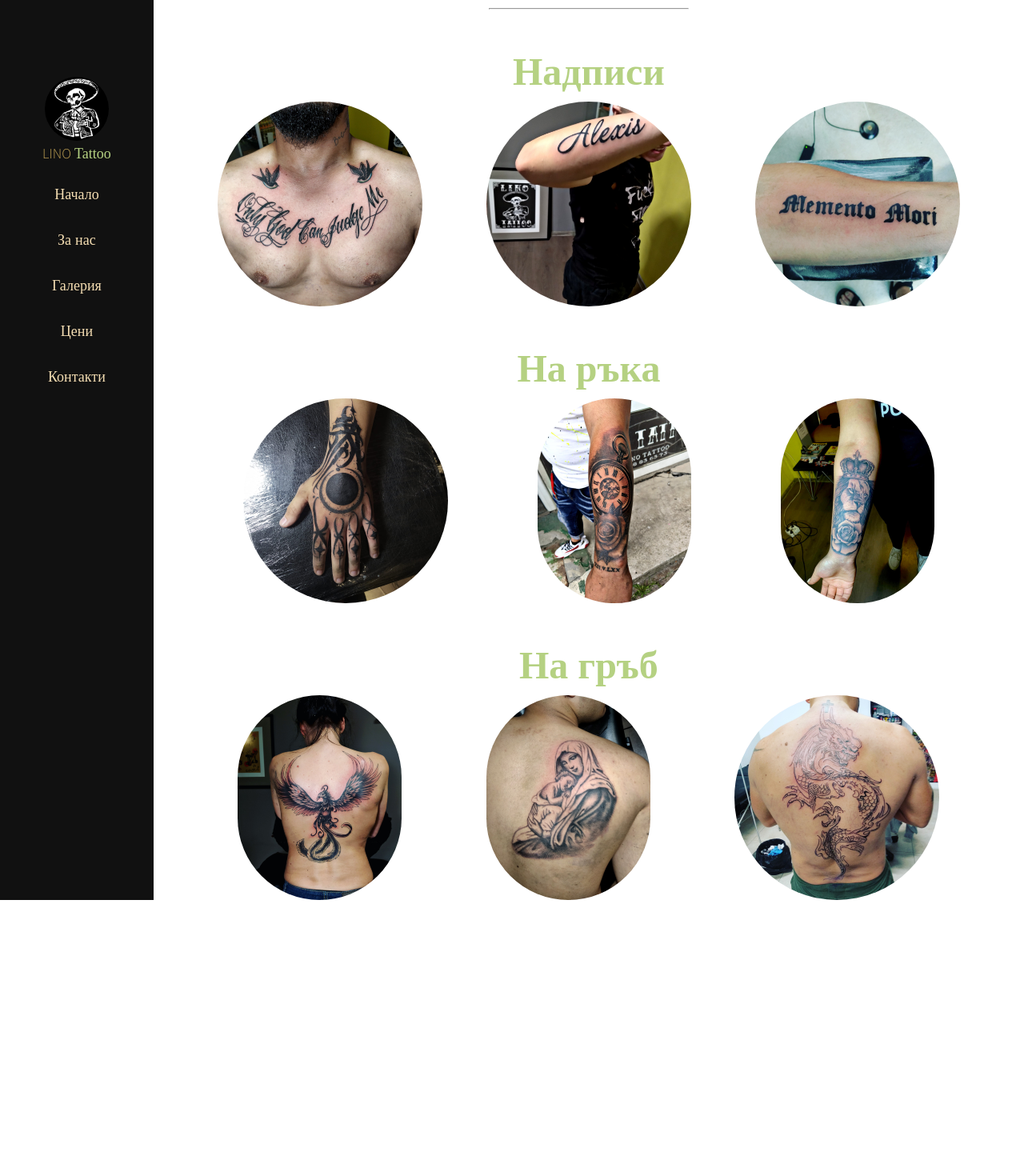
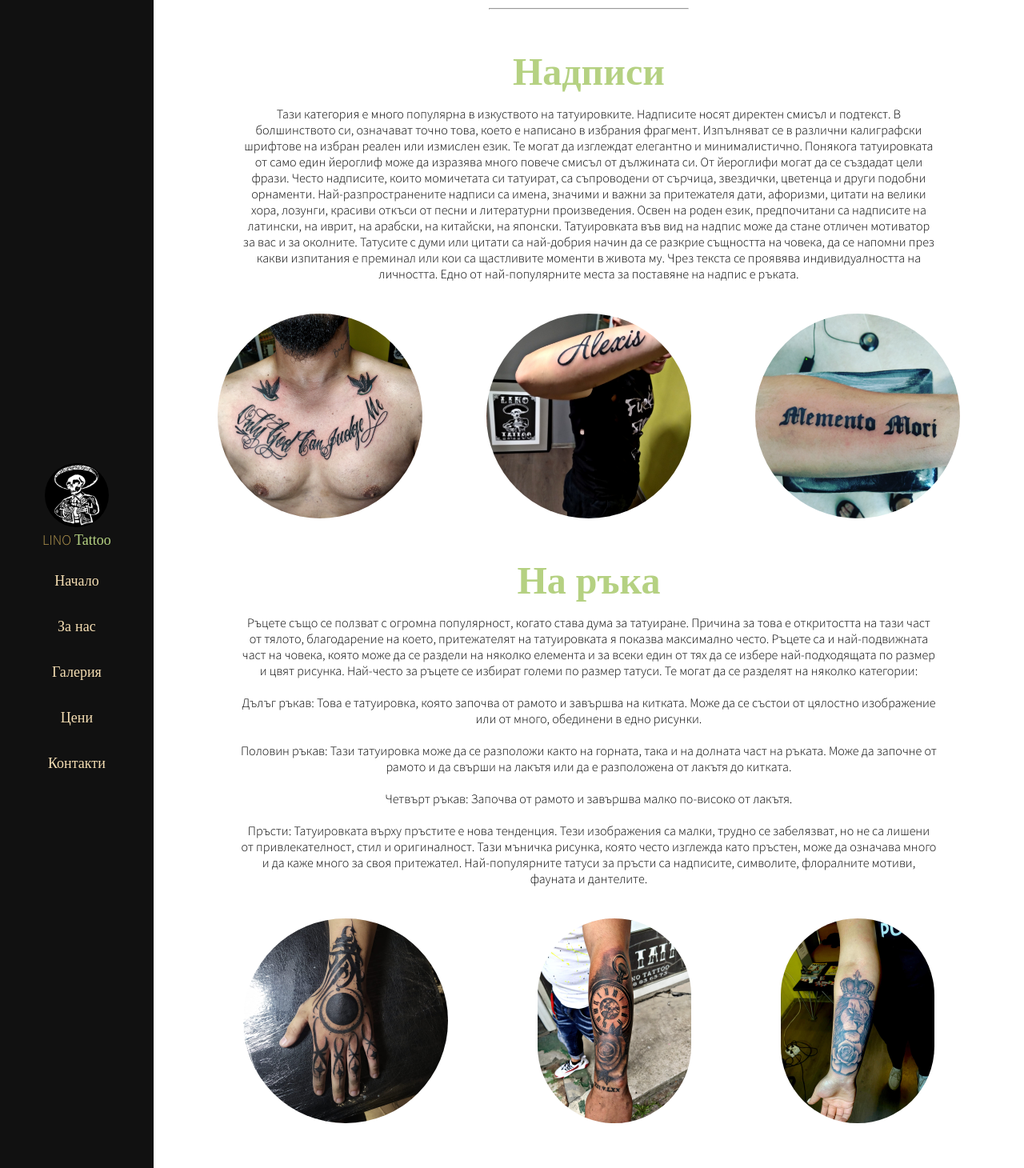
Before and after one commit to RadomirPetkov/lino-tattoo, a React (Create React App) app: page /gallery in a window 1280 px wide. Shown: the part 545-2005 px from the top of the page at 80% size. Before the commit the page ends 1670 px from the top, so only its background shows below. Built offline with nearby package versions, Linux system fonts and the light colour scheme; a web font is replaced by a local one.

Commit message:
add description to tattoos in gallery

```diff
--- a/src/App.js
+++ b/src/App.js
@@ -3,6 +3,7 @@ import { Routes, Route } from 'react-router-dom'
 import { Home } from "./components/Home/Home"
 import { Navbar } from './components/Navbar/Navbar';
 import { Gallery } from './components/Gallery/Gallery';
+import { About } from './components/About/About';
 
 function App() {
   return (
@@ -13,6 +14,7 @@ function App() {
       <Routes>
         <Route path='/' element={<Home />}></Route>
         <Route path='/gallery' element={<Gallery />}></Route>
+        <Route path='/about' element={<About />}></Route>
       </Routes>
     </div>
   );
--- /dev/null
+++ b/src/components/About/About.js
@@ -0,0 +1,39 @@
+import background from "../hand.jpg"
+
+
+export const About = () => {
+
+
+    return <div id="page-content-wrapper">
+
+        <div className="first-section">
+
+            <img className="background-img" src={background}></img>
+
+            <div className="title-heading">
+                <h1>За нас</h1>
+            </div>
+
+
+        </div>
+
+
+
+        <section id="barbers" className="section lb">
+
+
+            <div className="heading center">
+                <small>Тук ще откриете част от нашите татуировки</small>
+                <hr className="grd1" />
+
+            </div>
+
+
+        </section>
+
+
+
+    </div>
+
+    return
+}
--- a/src/components/Gallery/Gallery.js
+++ b/src/components/Gallery/Gallery.js
@@ -1,4 +1,4 @@
-import background from "./hand.jpg"
+import background from "../hand.jpg"
 import letterTattooFirst from "./nadpis1.jpg"
 import letterTattooSecond from "./nadpis2.jpg"
 import letterTattooThird from "./nadpis3.jpg"
@@ -39,7 +39,22 @@ export const Gallery = () => {
 
             <div className="gallery-section">
                 <h3 className="heading center">Надписи</h3>
+                <p className="par">Тази категория е много популярна в изкуството на татуировките.
+                    Надписите носят директен смисъл и подтекст.
+                    В болшинството си, означават точно това, което е написано в избрания фрагмент.
+                    Изпълняват се в различни калиграфски шрифтове на избран реален или измислен език.
+                    Те могат да изглеждат елегантно и минималистично.
+                    Понякога татуировката от само един йероглиф може да изразява много повече смисъл от дължината си.
+                    От йероглифи могат да се създадат цели фрази.
+                    Често надписите, които момичетата си татуират, са съпроводени от сърчица, звездички, цветенца и други подобни орнаменти.
+                    Най-разпространените надписи са имена, значими и важни за притежателя дати, афоризми, цитати на велики хора, лозунги, красиви откъси от песни и литературни произведения.
+                    Освен на роден език, предпочитани са надписите на латински, на иврит, на арабски, на китайски, на японски.
+                    Татуировката във вид на надпис може да стане отличен мотиватор за вас и за околните.
+                    Татусите с думи или цитати са най-добрия начин да се разкрие същността на човека, да се напомни през какви изпитания е преминал или кои са щастливите моменти в живота му.
+                    Чрез текста се проявява индивидуалността на личността.
+                    Едно от  най-популярните места за поставяне на надпис е ръката.</p>
                 <div className="gallery-tattoo-images">
+
                     <img src={letterTattooFirst} />
                     <img src={letterTattooSecond} />
                     <img src={letterTattooThird} />
@@ -48,6 +63,26 @@ export const Gallery = () => {
 
             <div className="gallery-section">
                 <h3 className="heading center">На ръка</h3>
+                <p className="par">Ръцете също се ползват с огромна популярност, когато става дума за татуиране. Причина за това е откритостта на тази част от тялото, благодарение на което, притежателят на татуировката я показва максимално често. Ръцете са и най-подвижната част на човека, която може да се раздели на няколко елемента и за всеки един от тях да се избере най-подходящата по размер и цвят рисунка. Най-често за ръцете се избират големи по размер татуси. Те могат да се разделят на няколко категории:
+                    <ul className="tattoo-styles">
+                        <li>Дълъг ръкав: Това е татуировка, която започва от рамото и завършва на китката. Може да се състои от цялостно изображение или от много, обединени в едно рисунки.
+                        </li>
+                        <li>
+                            Половин ръкав: Тази татуировка може да се разположи както на горната, така и на долната част на ръката. Може да започне от рамото и да свърши на лакътя или да е разположена от лакътя до китката.
+                        </li>
+                        <li>
+                            Четвърт ръкав: Започва от рамото и завършва малко по-високо от лакътя.
+                        </li>
+                        <li>
+                            Пръсти: Татуировката върху пръстите е нова тенденция. Тези изображения са малки, трудно се забелязват, но не са лишени от привлекателност, стил и оригиналност. Тази мъничка рисунка, която често изглежда като пръстен, може да означава много и да каже много за своя притежател. Най-популярните татуси за пръсти са надписите, символите, флоралните мотиви, фауната и дантелите.
+                        </li>
+                    </ul>
+
+
+
+
+
+                </p>
                 <div className="gallery-tattoo-images">
                     <img src={handTattooFirst} />
                     <img src={handTattooSecond} />
@@ -57,6 +92,10 @@ export const Gallery = () => {
 
             <div className="gallery-section">
                 <h3 className="heading center">На гръб</h3>
+                <p className="par">
+                    Татуировките по гърба са наследници на бойните изображения по гърбовете на древните инки. Днес татусът на гърба е изключително популярен както с мащабността си, така и във варианта си на малка рисунка или ограничен само по гръбначния стълб. Обикновено мащабните татуировки изобразяват цял сюжет или сцена. Има няколко причини за татуиране точно на това място от тялото. Преди всичко, гърбът има равна и обширна повърхност и върху него може да се пресъздава рисунка с множество малки детайли. Татуираният гръб изглежда много красиво, а линията на гръбначния стълб дава симетрия на изображението. Мускулите на гърба се деформират по-малко с времето и така татуировката радва притежателя си и околните дълги години. От друга страна, ако е необходимо, татуировката на гърба лесно може да бъде скрита под дрехите. Красивата татуировка подчертава мускулите на гърба и придава чар и загадъчност.
+                </p>
+                <p className="par">Често този вид татуиране се изпълнява в много цветове и оттенъци. Понякога гърбът може да бъде изрисуван с различни, несвързани помежду си татуировки. Ако сте решили да украсите повърхността на гърба си изцяло, подгответе се за 4-5 или повече сеанса, в зависимостта от сложността на работата и габаритите на гърба. Най-популярни са рисунките на криле – ангелски, демонски или смесени, огромните цветни дракони, които започват от кръста и стигат до рамото, многобройните надписи с големи букви и т.н.</p>
                 <div className="gallery-tattoo-images">
                     <img src={backTattooFirst} />
                     <img src={backTattooSecond} />
--- a/src/components/Gallery/gallery.css
+++ b/src/components/Gallery/gallery.css
@@ -48,9 +48,14 @@
     display: flex;
     justify-content: space-evenly;
     width: 100%;
+    padding-top: 35px;
 }
 
 .gallery-tattoo-images img{
     max-height: 20vw;
     border-radius: 300px;
 }
+
+.tattoo-styles li{
+list-style: none;
+padding-top: 20px}
--- a/src/components/Home/home.css
+++ b/src/components/Home/home.css
@@ -112,7 +112,7 @@
 }
 
 .par {
-    padding: 5px 25%;
+    padding: 5px 10%;
     text-align: center;
     align-content: center;
 }
```
Also changed, not shown: src/components/hand.jpg (renamed from src/components/Gallery/hand.jpg).
